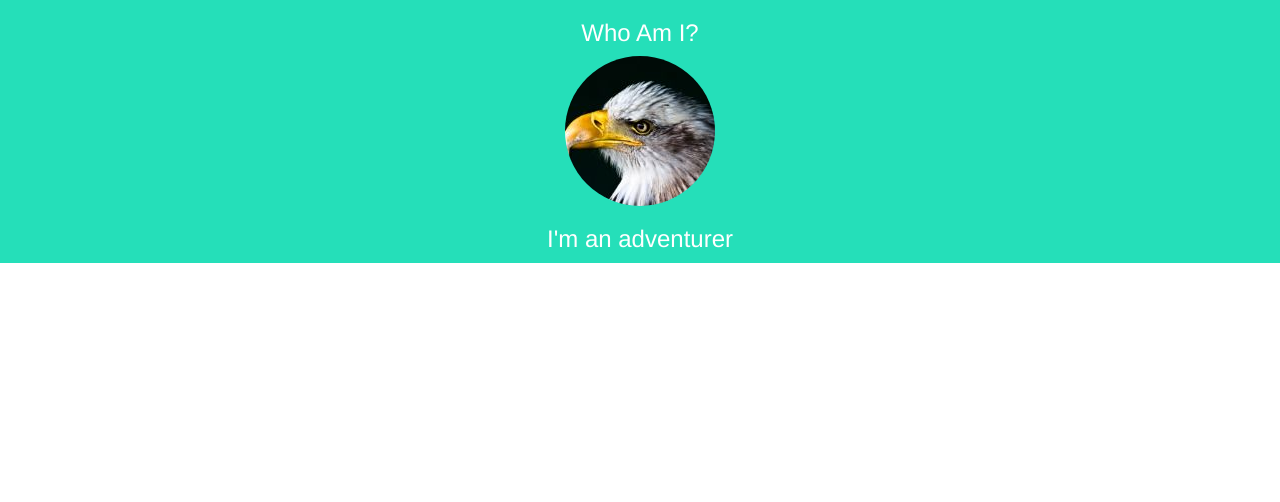
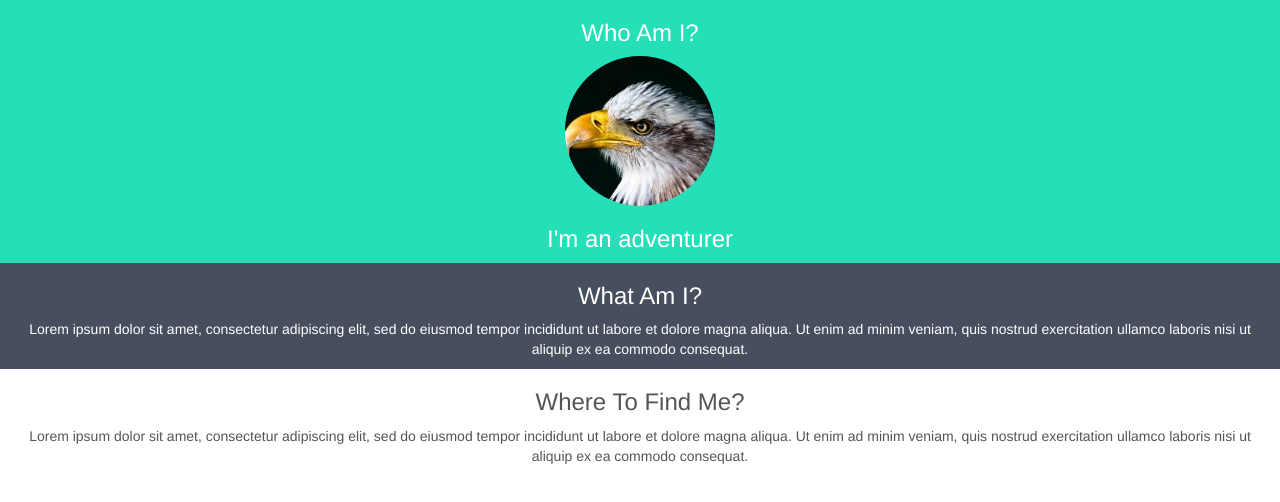
Before and after one commit to LeroyChristopherDunn/Bootstrap-Theme-Tutorial---Simplify-Me, a plain HTML site: page index.html in a window 1280 px wide. Drawn offline with nearby package versions, Linux system fonts and the light colour scheme.

Commit message:
More containers with styling

```diff
--- a/index.html
+++ b/index.html
@@ -1,5 +1,6 @@
 <!DOCTYPE html>
 <html lang="en">
+
 <head>
 
     <!-- FOR TESTING ONLY -->
@@ -14,19 +15,44 @@
 
     <style>
         .bg-1 {
-            background-color: #25DFB9; /* Green */
+            /* Green */
+            background-color: #25DFB9;
             color: #ffffff;
+        }
+
+        .bg-2 {
+            /* Dark Blue */
+            background-color: #474e5d;
+            color: #ffffff;
+        }
+
+        .bg-3 {
+            /* White */
+            background-color: #ffffff;
+            color: #555555;
         }
     </style>
 
 </head>
+
 <body>
 
-<div class="container-fluid bg-1 text-center">
-    <h3>Who Am I?</h3>
-    <img src="bird.jpg" alt="Bird" class="img-circle">
-    <h3>I'm an adventurer</h3>
-</div>
+    <div class="container-fluid bg-1 text-center">
+        <h3>Who Am I?</h3>
+        <img src="bird.jpg" alt="Bird" class="img-circle">
+        <h3>I'm an adventurer</h3>
+    </div>
+
+    <div class="container-fluid bg-2 text-center">
+        <h3>What Am I?</h3>
+        <p>Lorem ipsum dolor sit amet, consectetur adipiscing elit, sed do eiusmod tempor incididunt ut labore et dolore magna aliqua. Ut enim ad minim veniam, quis nostrud exercitation ullamco laboris nisi ut aliquip ex ea commodo consequat.</p>
+    </div>
+
+    <div class="container-fluid bg-3 text-center">
+        <h3>Where To Find Me?</h3>
+        <p>Lorem ipsum dolor sit amet, consectetur adipiscing elit, sed do eiusmod tempor incididunt ut labore et dolore magna aliqua. Ut enim ad minim veniam, quis nostrud exercitation ullamco laboris nisi ut aliquip ex ea commodo consequat.</p>
+    </div>
 
 </body>
+
 </html>
```
